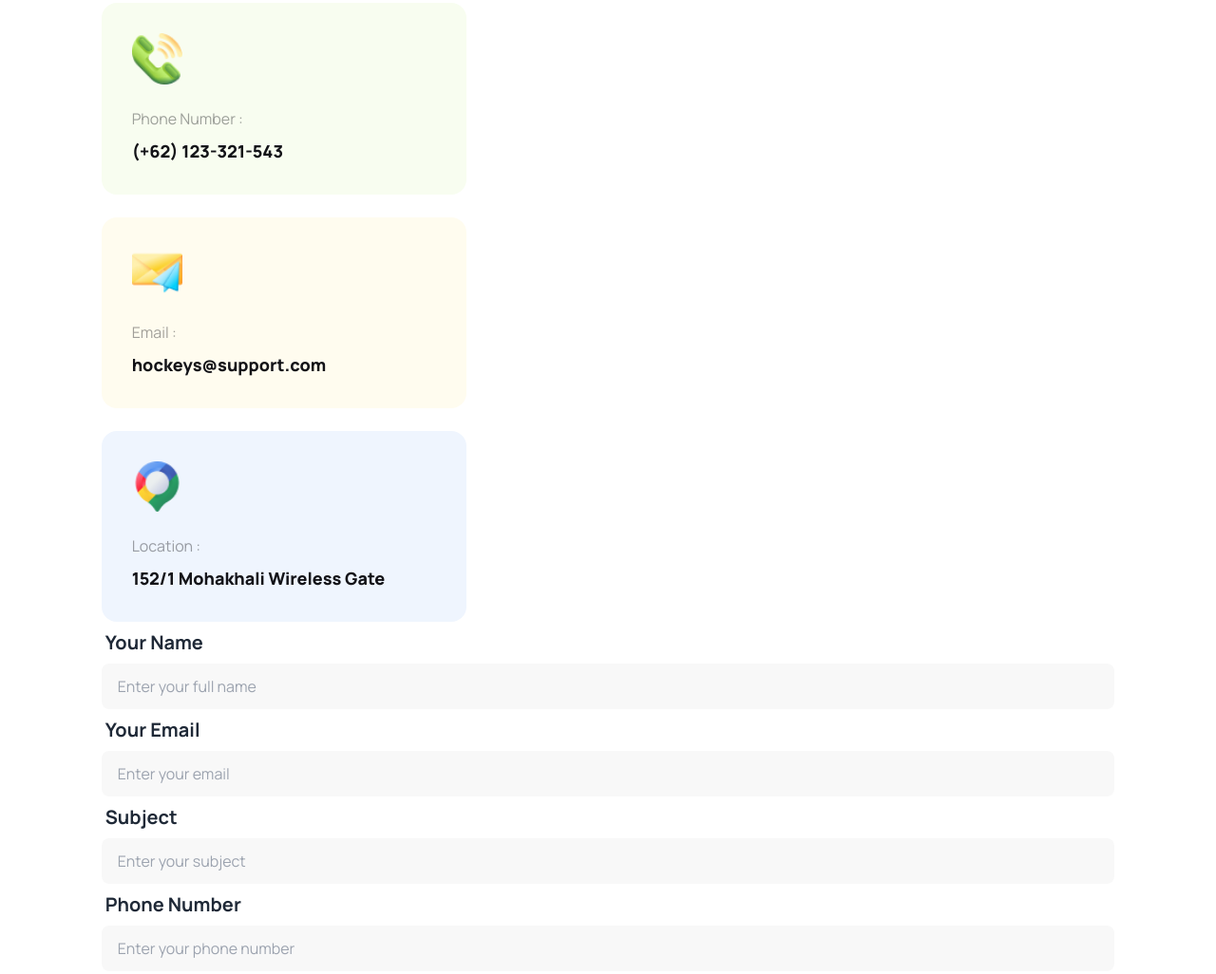
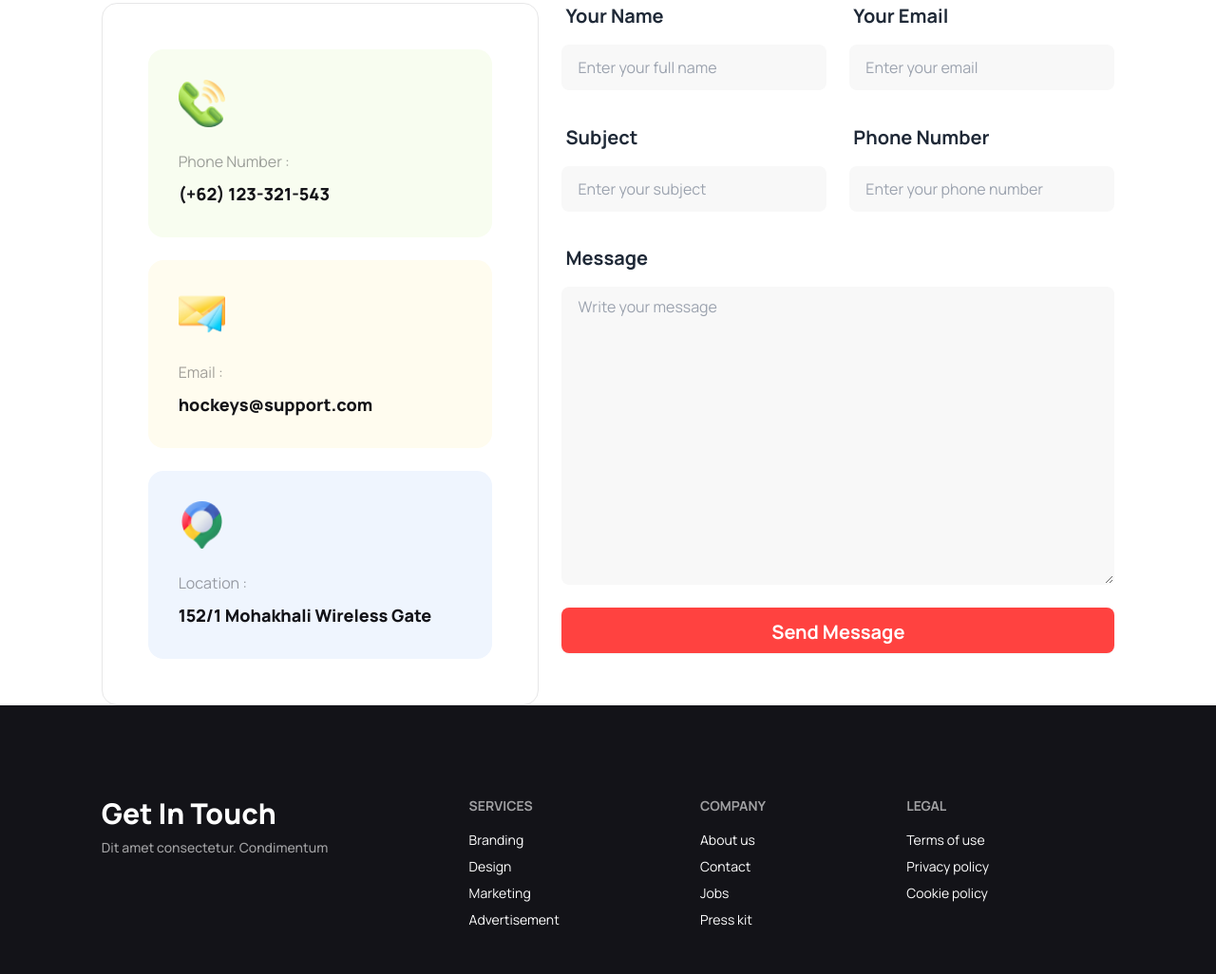
Before and after one commit to shimul705/assignment3-b9, a plain HTML site: page index.html in a window 1280 px wide. Shown: the part 4448-5474 px from the top of the page at 95% size. Drawn offline with nearby package versions, Linux system fonts and the light colour scheme.

Commit message:
footer work 30%

```diff
--- a/index.html
+++ b/index.html
@@ -35,9 +35,9 @@
 </head>
 <!-- =============================================this the body part===================================================== -->
 
-<body class="w-5/6 mx-auto font-manrope">
+<body class="font-manrope">
 
-  <header>
+  <header class="sm:w-5/6 w-11/12 mx-auto">
 
 
     <!-- --------------this is navbar---------------- -->
@@ -102,7 +102,7 @@
 
 
   </header>
-  <main>
+  <main class="sm:w-5/6 w-11/12 mx-auto">
     <!-- ======================professional Hokey club==================== -->
 
     <section>
@@ -538,12 +538,12 @@
 
 
 
-      <div>
+      <div class="grid lg:grid-cols-9 grid-cols-1 gap-6">
 
         <!--Contact Card -->
-        <div class=" grid grid-cols-1 gap-6">
+        <div class=" grid grid-cols-1 md:col-span-4 gap-6 md:p-12 p-6 rounded-2xl border border-[#E7E7E8]">
           <!-- Phone Number -->
-          <div class="card w-96 bg-[#F8FDF0]">
+          <div class="card w-full bg-[#F8FDF0]">
             <div class="card-body">
               <img class="w-1/6" src="./Images/Group 1171275317.png" alt="">
               <p class="font-normal text-[#0d0d1263] mt-4">Phone Number :</p>
@@ -552,7 +552,7 @@
           </div>
 
           <!-- Email -->
-          <div class="card w-96 bg-[#FFFCEF]">
+          <div class="card w-full bg-[#FFFCEF]">
             <div class="card-body">
               <img class="w-1/6" src="./Images/Group 1171275318.png" alt="">
               <p class="font-normal text-[#0d0d1263] mt-4">Email :</p>
@@ -561,7 +561,7 @@
           </div>
 
           <!-- Address -->
-          <div class="card w-96 bg-[#EFF5FE]">
+          <div class="card w-full bg-[#EFF5FE]">
             <div class="card-body">
               <img class="w-1/6" src="./Images/Group 1171275321.png" alt="">
               <p class="font-normal text-[#0d0d1263] mt-4">Location :</p>
@@ -572,10 +572,10 @@
         </div>
 
         <!-- Contact Form -->
-        <div>
+        <div class="grid md:grid-cols-2 grid-rows-6 md:col-span-5 gap-6">
           <!-- Your Name -->
           <label class="form-control w-full ">
-            <div class="label">
+            <div class="label pt-0 pb-4">
               <span class="font-bold text-xl">Your Name</span>
             </div>
             <input type="text" placeholder="Enter your full name" class="input font-normal bg-[#F8F8F8] w-full" />
@@ -583,7 +583,7 @@
 
           <!-- Your Email -->
           <label class="form-control w-full ">
-            <div class="label">
+            <div class="label pt-0 pb-4">
               <span class="font-bold text-xl">Your Email</span>
             </div>
             <input type="email" placeholder="Enter your email" class="input font-normal bg-[#F8F8F8] w-full" />
@@ -591,7 +591,7 @@
 
           <!-- Subject -->
           <label class="form-control w-full ">
-            <div class="label">
+            <div class="label pt-0 pb-4">
               <span class="font-bold text-xl">Subject</span>
             </div>
             <input type="text" placeholder="Enter your subject" class="input font-normal bg-[#F8F8F8] w-full" />
@@ -599,26 +599,27 @@
 
           <!-- Phonne Number -->
           <label class="form-control w-full ">
-            <div class="label">
+            <div class="label pt-0 pb-4">
               <span class="font-bold text-xl">Phone Number</span>
             </div>
             <input type="number" placeholder="Enter your phone number" class="input font-normal bg-[#F8F8F8] w-full" />
           </label>
 
           <!-- Text Area -->
-          <label class="form-control w-full ">
-            <div class="label">
+          <label class="form-control w-full md:col-span-2 row-span-3">
+            <div class="label pt-0 pb-4">
               <span class="font-bold text-xl">Message</span>
             </div>
-            <textarea class="textarea bg-[#F8F8F8] h-96 font-normal text-base" placeholder="Write your message"></textarea>
+            <textarea class="textarea bg-[#F8F8F8] h-full font-normal text-base"
+              placeholder="Write your message"></textarea>
           </label>
 
+          <button type="submit"
+            class="btn leading-none border-none text-white font-bold text-xl bg-p-colour w-full py-4 md:col-span-2">Send
+            Message</button>
 
 
         </div>
-
-
-
 
       </div>
     </section>
@@ -627,7 +628,36 @@
 
 
   </main>
-  <footer>
+  <footer class="text-white py-24 bg-[#131318] flex items-center justify-center">
+    <div class="footer w-5/6">
+      <aside>
+        <p class="text-3xl font-extrabold">Get In Touch</p>
+        <p class="font-medium text-[#FFFFFF99]">Dit amet consectetur. Condimentum </p>
+        <span></span>
+        <span></span>
+      </aside>
+      <nav>
+        <header class="footer-title">Services</header>
+        <a class="link link-hover">Branding</a>
+        <a class="link link-hover">Design</a>
+        <a class="link link-hover">Marketing</a>
+        <a class="link link-hover">Advertisement</a>
+      </nav>
+      <nav>
+        <header class="footer-title">Company</header>
+        <a class="link link-hover">About us</a>
+        <a class="link link-hover">Contact</a>
+        <a class="link link-hover">Jobs</a>
+        <a class="link link-hover">Press kit</a>
+      </nav>
+      <nav>
+        <header class="footer-title">Legal</header>
+        <a class="link link-hover">Terms of use</a>
+        <a class="link link-hover">Privacy policy</a>
+        <a class="link link-hover">Cookie policy</a>
+      </nav>
+    </div>
+
 
   </footer>
 
```
